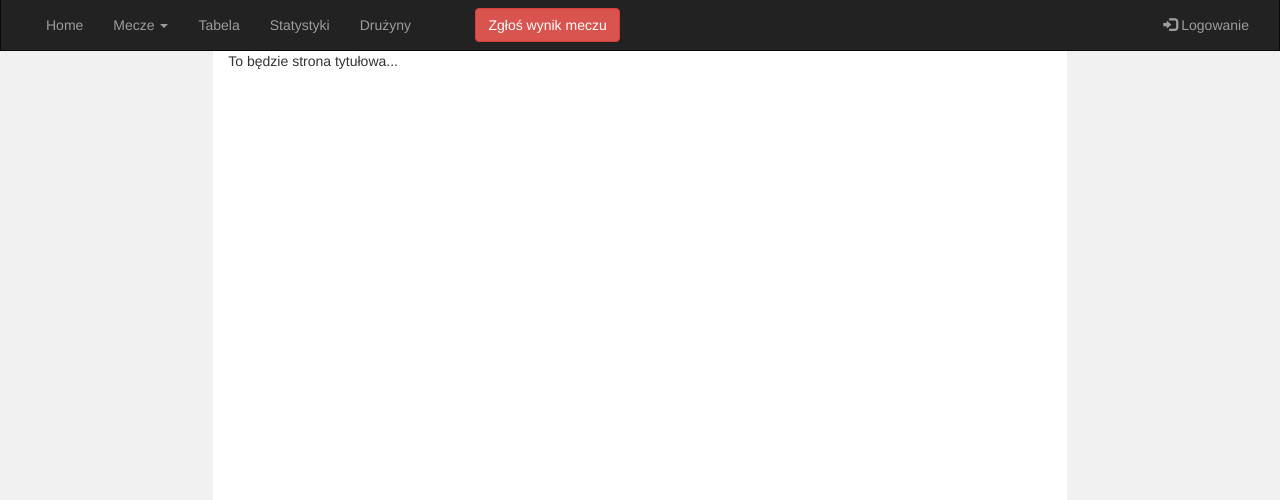
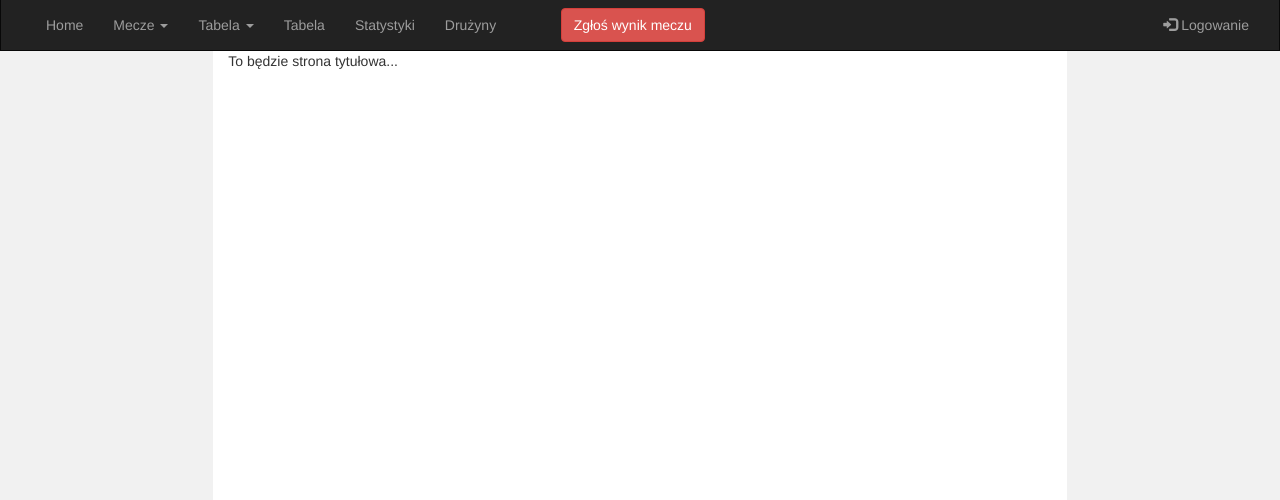
Before and after one commit to davidcpp/alp, a Django app: page / in a window 1280 px wide. Shown: the part 141-641 px from the top of the page. Run offline with Django 3.2, Linux system fonts and the light colour scheme; tables that the repository leaves empty hold one stand-in row (values such as "Sample post"); some libraries are stand-ins or nearby versions.

Commit message:
Dropdown menu dla Tabela

```diff
--- a/alp/templates/alp/base.html
+++ b/alp/templates/alp/base.html
@@ -71,6 +71,18 @@
           </a></li>
           {% endfor %}
         </ul>
+        <li class="dropdown">
+        <a class="dropdown-toggle" data-toggle="dropdown" href="#">Tabela
+        <span class="caret"></span></a>
+        <ul class="dropdown-menu">
+         {% for league in leagues %}
+          {% with name="matches/" %}
+          <li><a href="/tables/{{ league.league_name }}/">
+            {% endwith %}
+          {{league.league_name}}
+          </a></li>
+          {% endfor %}
+        </ul>
         <li><a href="#">Tabela</a></li>
         <li><a href="#">Statystyki</a></li>
         <li><a href="#">Drużyny</a></li>
```
